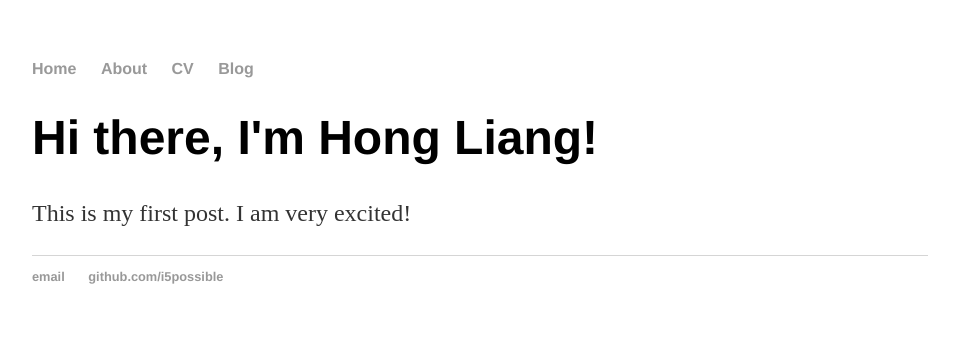
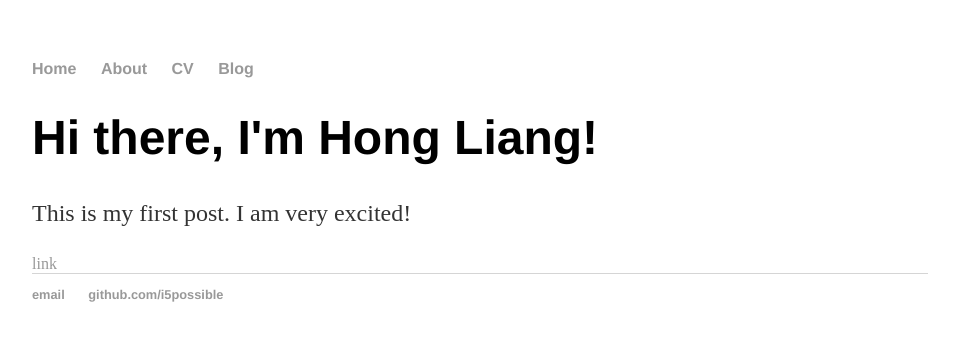
Before and after one commit to i5possible/i5possible.github.io, a Jekyll site: the page built from index.html, in a window 1280 px wide. Shown: the top 341 px of the page, without its empty margins (160-1119 px from the left). Built offline with Jekyll 4.4.1, drawn with Linux system fonts in a browser that asks for light colours.

Commit message:
add link

```diff
--- a/index.html
+++ b/index.html
@@ -5,4 +5,5 @@ title: Hong Liang's Blog
 <div class="blurb">
     <h1>Hi there, I'm Hong Liang!</h1>
     <p>This is my first post. I am very excited!</p>
+    <a href="/my/index.html"> link </a>
 </div><!-- /.blurb -->
```
